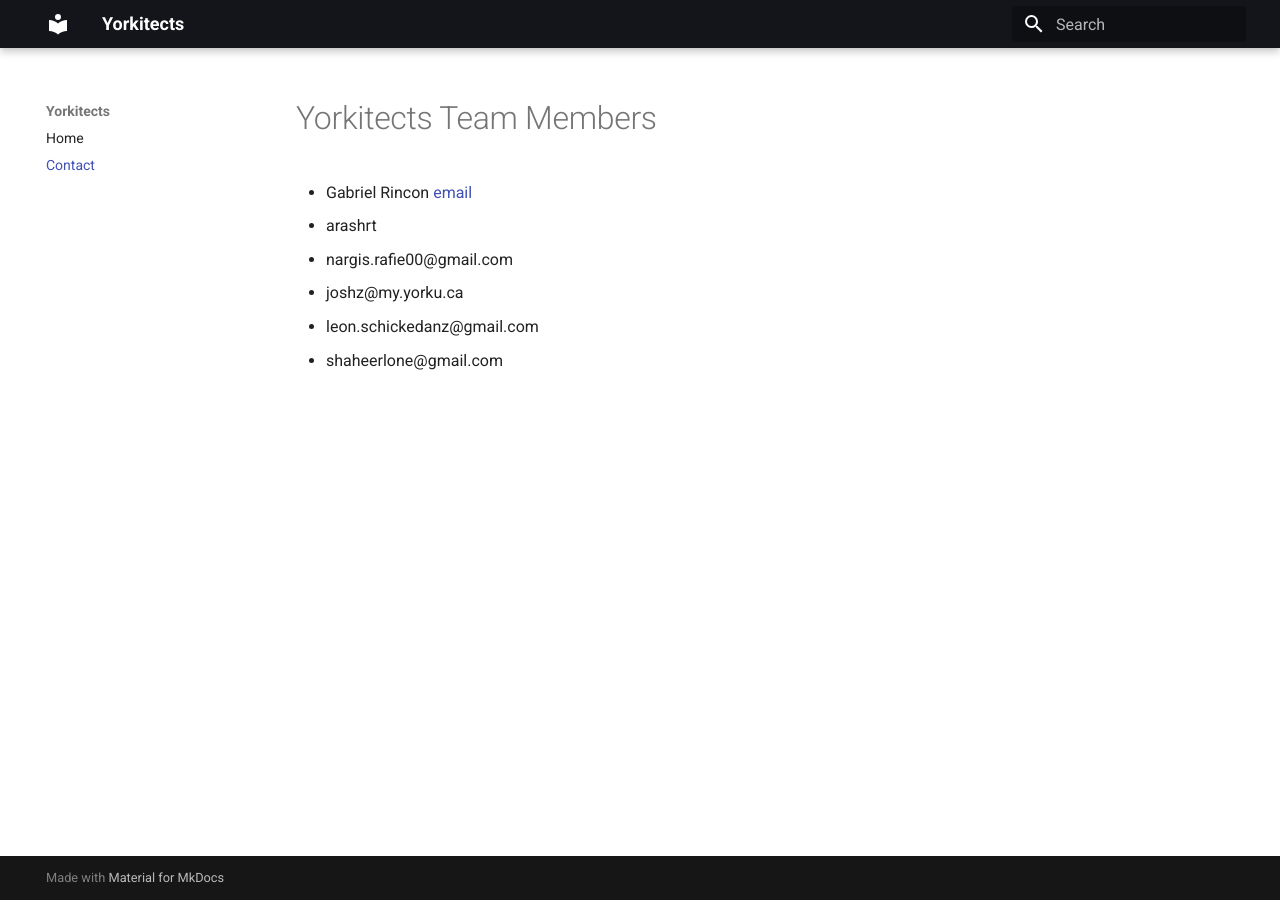
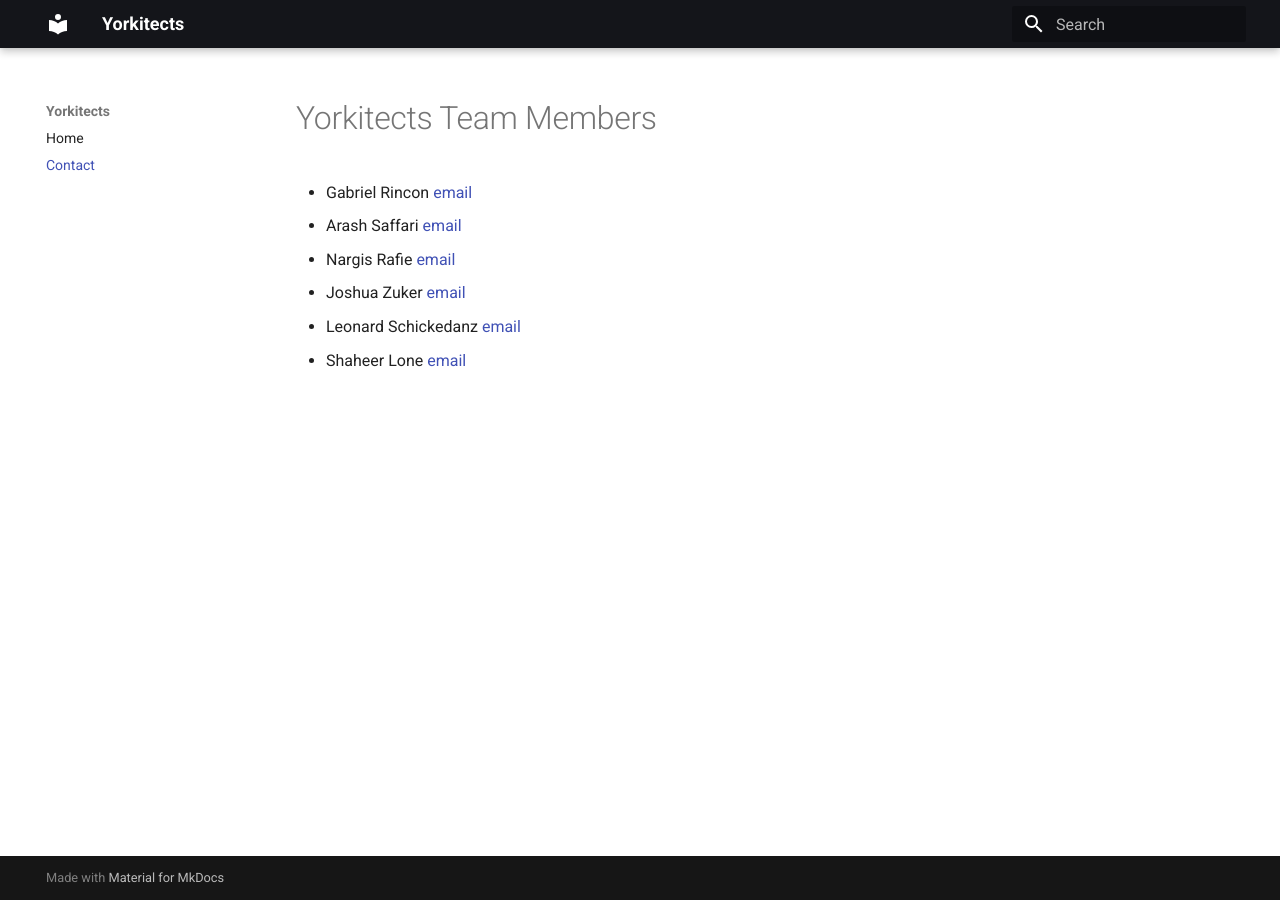
Before and after one commit to Yorkitects/yorkitects-website, an MkDocs documentation site: the page built from website/docs/contact.md, in a window 1280 px wide. Built offline with MkDocs 1.6.1 and Material for MkDocs 9.7.7, drawn with Linux system fonts in a browser that asks for light colours.

Commit message:
Update contacts

```diff
--- a/website/docs/contact.md
+++ b/website/docs/contact.md
@@ -1,8 +1,8 @@
 # Yorkitects Team Members
 
 - Gabriel Rincon [email](mailto:gabrielenrrincon@gmail.com)
-- arashrt
-- nargis.rafie00@gmail.com
-- joshz@my.yorku.ca
-- leon.schickedanz@gmail.com
-- shaheerlone@gmail.com
+- Arash Saffari [email](mailto:arashrt@my.yorku.ca)
+- Nargis Rafie [email](mailto:nargis.rafie00@gmail.com)
+- Joshua Zuker [email](mailto:joshz@my.yorku.ca)
+- Leonard Schickedanz [email](mailto:leon.schickedanz@gmail.com)
+- Shaheer Lone [email](mailto:shaheerlone@gmail.com)
```
